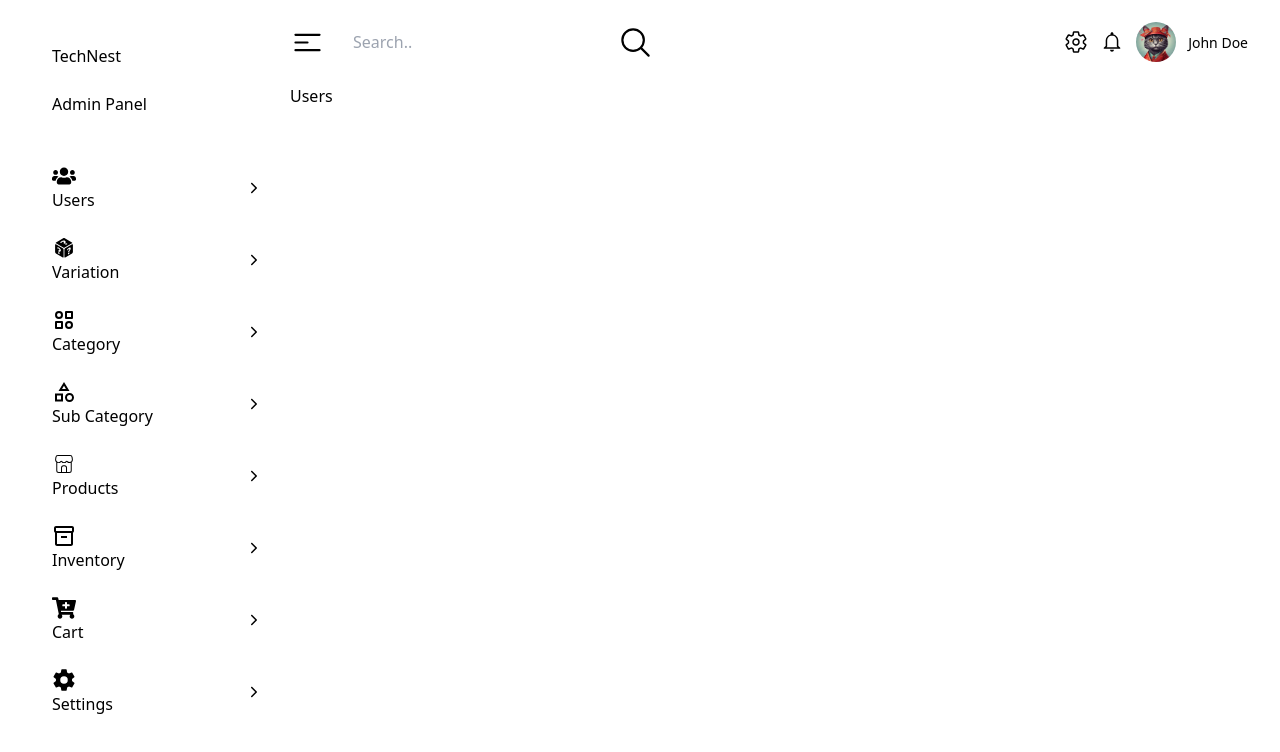
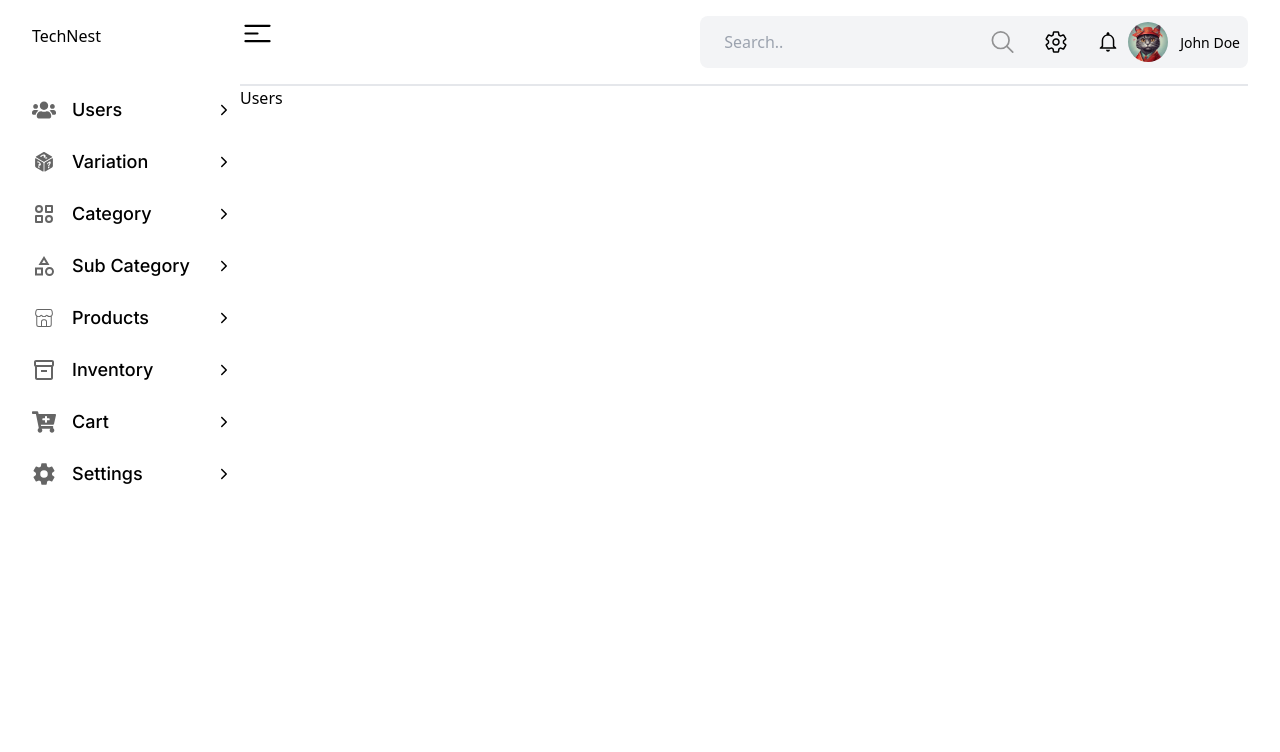
Before and after one commit to km-saifullah/ecom-dashboard, a React (Vite) app: page /users in a window 1280 px wide. Shown: the top 752 px of the page. Built offline with nearby package versions, Linux system fonts and the light colour scheme.

Commit message:
base design update

```diff
--- a/src/components/SideLink.jsx
+++ b/src/components/SideLink.jsx
@@ -4,14 +4,14 @@ import { Link } from "react-router-dom";
 const SideLink = ({ icon: Icon, path, title }) => {
   return (
     <section className="flex items-center justify-between mt-6">
-      <section className="">
-        <div>
-          <Icon className="text-text group-hover:text-white text-2xl" />
-        </div>
-        <h3 className="">
+      <div className="cursor-pointer">
+      <div className="flex items-center text-lg font-medium font-inter gap-4 ">
+          <Icon className="group-hover:text-white text-2xl opacity-60 " />
+          <h3 className="">
           <Link to={path}>{title}</Link>
         </h3>
-      </section>
+      </div>
+      </div>
       <section>
         <IoIosArrowForward className="" />
       </section>
--- a/src/pages/layout/Navbar.jsx
+++ b/src/pages/layout/Navbar.jsx
@@ -19,38 +19,45 @@ const Navbar = ({ setIsOpen, isOpen }) => {
   };
 
   return (
-    <nav className="py-4 flex items-center justify-between">
-      <section className="flex items-center gap-x-7">
+    <nav className="py-4 flex justify-between border-b-2">
+      {" "}
+      {/* adding border on the nav bottom for more visual */}
       <div onClick={toggleSidebar}>
         <HiOutlineBars3CenterLeft className="w-[35px] h-[35px] text-primary cursor-pointer" />
       </div>
-        <div className="flex items-center justify-between w-[300px] h-[52px]">
-          <input type="text" className="" placeholder="Search.." />
-          <IoSearchOutline className="w-[35px] h-[35px] text-text cursor-pointer" />
+      {/* auto mid space using flex */}
+      <div className="flex items-center bg-gray-100 rounded-lg px-2">
+        <section className="flex items-center gap-x-7 px-2">
+          <div className="flex items-center w-[300px] h-[52px]">
+            <input
+              type="text"
+              className="w-full outline-none px-2 bg-gray-100"
+              placeholder="Search.."
+            />
+            <IoSearchOutline className="w-[30px] h-[30px] cursor-pointer opacity-40" />
           </div>
-      </section>
-      <section className="flex items-center gap-x-3">
           <div className="cursor-pointer">
             <IoSettingsOutline className="text-primary text-2xl" />
           </div>
           <div className="cursor-pointer">
             <IoMdNotificationsOutline className="text-primary text-2xl" />
           </div>
-
+        </section>
+        <section className="flex items-center gap-x-3">
           {/*  userProfile start */}
           <div className="flex items-center gap-3" onClick={toogleDropdown}>
             <div>
               <img
                 className="cursor-pointer h-[40px] w-[40px] rounded-full "
-              src="/randoProfileImg.jpeg"  //this image source will come from backend.
+                src="/randoProfileImg.jpeg" //this image source will come from backend.
                 alt="user profile image"
               />
             </div>
             <div className="relative inline-block">
               <button className="text-sm font-medium text-base hover:text-gray-900">
                 John Doe
-            </button> {/* the name will come from backend. test dummy. */}
-
+              </button>{" "}
+              {/* the name will come from backend. test dummy. */}
               {isOpenProfile && (
                 <div className="absolute right-0 mt-2 w-48 bg-white shadow-md rounded-md">
                   <ul>
@@ -66,6 +73,7 @@ const Navbar = ({ setIsOpen, isOpen }) => {
             </div>
           </div>
         </section>
+      </div>
     </nav>
   );
 };
--- a/src/pages/layout/Sidebar.jsx
+++ b/src/pages/layout/Sidebar.jsx
@@ -12,38 +12,41 @@ import SideLink from "../../components/SideLink";
 
 const Sidebar = () => {
   return (
-    <main className="h-[100vh] w-[250px] p-5">
+    <main className="h-[100vh] w-[200px]">
       <section className="">
         <section className="py-6 space-y-6">
           <Link to="/">
-            <h2 className="">
-              TechNest
-            </h2>
+            <h2 className=" ">TechNest</h2>
           </Link>
-          <p className="">
-            Admin Panel
-          </p>
         </section>
+        <div className="">
           <SideLink icon={FaUsers} path="/users" title="Users" />
           <SideLink
             icon={GiPerspectiveDiceSixFacesRandom}
             path="/product-variations"
             title="Variation"
           />
+        </div>
+        <div>
           <SideLink icon={TbCategory2} path="/categories" title="Category" />
           <SideLink
             icon={MdOutlineCategory}
             path="/sub-category"
             title="Sub Category"
           />
+        </div>
+        <div>
           <SideLink icon={CiShop} path="/products" title="Products" />
           <SideLink
             icon={MdOutlineInventory2}
             path="/inventories"
             title="Inventory"
           />
+        </div>
+        <div>
           <SideLink icon={FaCartPlus} path="carts" title="Cart" />
           <SideLink icon={IoSettingsSharp} path="settings" title="Settings" />
+        </div>
       </section>
     </main>
   );
```
Lines whose indentation alone changed are shown as unchanged.
